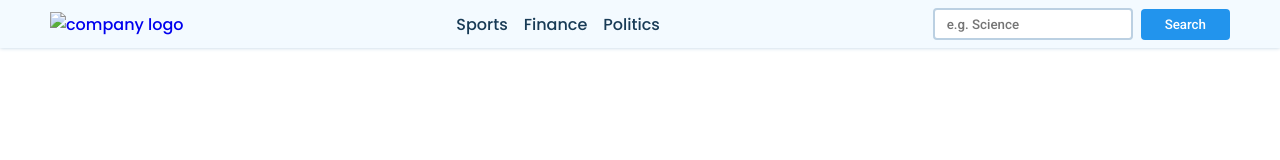
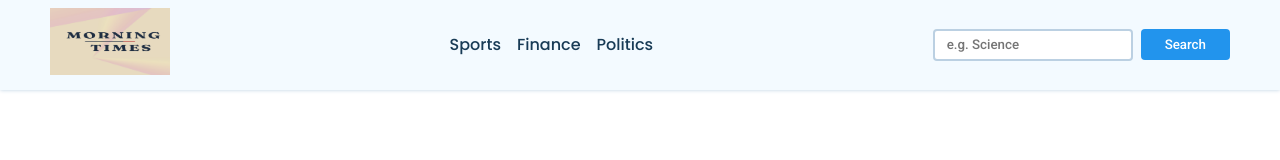
Before and after one commit to hackerishan-123/newsapp, a plain HTML site: page index.html in a window 1280 px wide. Drawn offline with Linux system fonts and the light colour scheme; no server answers.

Commit message:
first commit

```diff
--- a/index.html
+++ b/index.html
@@ -12,7 +12,7 @@
     <nav>
         <div class="main-nav container flex">
             <a href="#" onclick="reload()" class="company-logo">
-                <img src="./assets/logo.png" alt="company logo">
+                <img src="logo.png" alt="company logo">
             </a>
             <div class="nav-links">
                 <ul class="flex">
```
